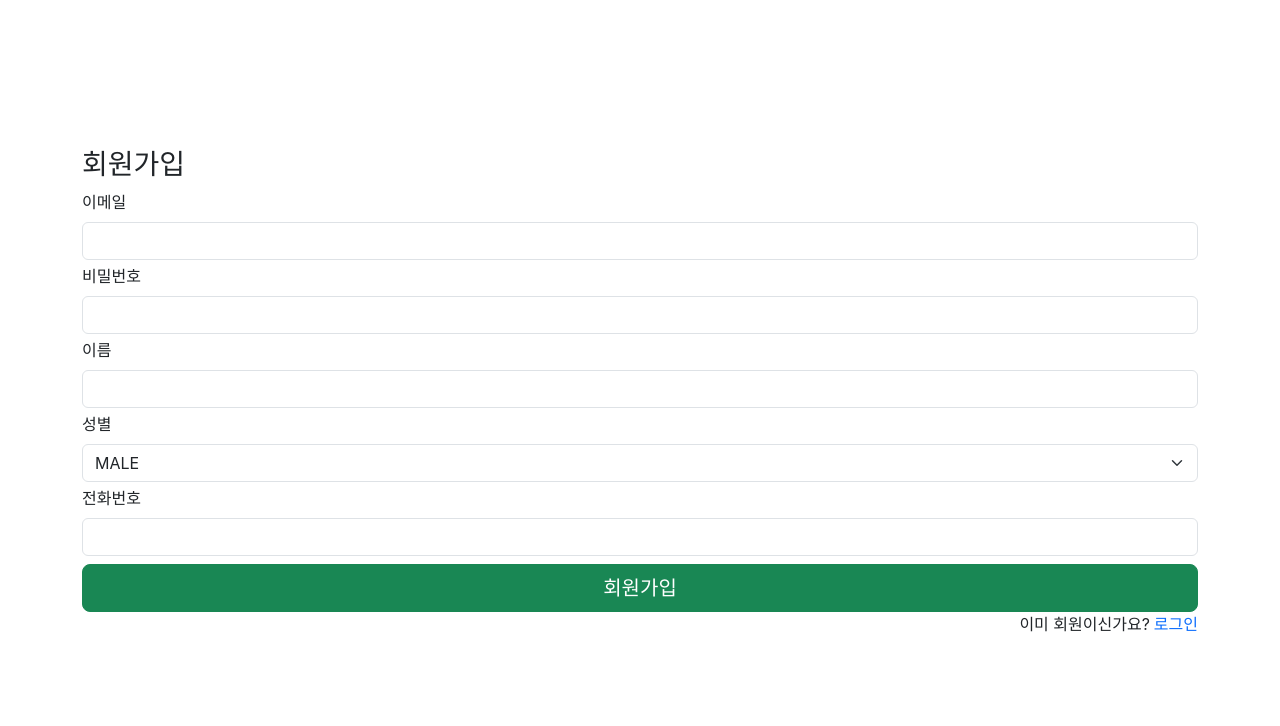
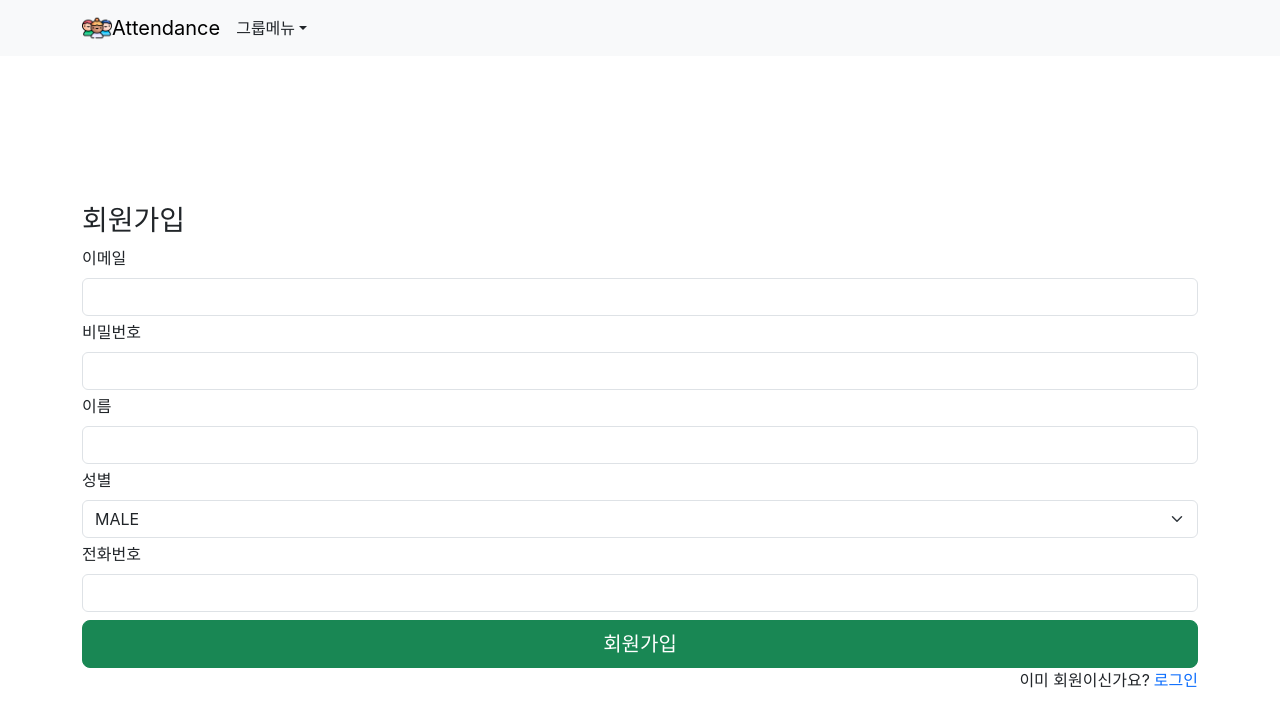
Before and after one commit to kimwanyoung/attendance-front, a React (Create React App) app: page /register in a window 1280 px wide. Shown: the top 726 px of the page. Built offline with nearby package versions, Linux system fonts and the light colour scheme.

Commit message:
feat : 사용자 그룹 조회

```diff
--- a/src/App.tsx
+++ b/src/App.tsx
@@ -3,13 +3,17 @@ import './App.css';
 import {BrowserRouter, Route, Routes} from "react-router-dom";
 import Login from "./login/Login";
 import Register from "./register/Register";
+import Groups from "./groups/Group";
+import GlobalNavbar from "./commons/components/GlobalNavBar";
 
 function App() {
   return (
       <BrowserRouter>
+          <GlobalNavbar />
           <Routes>
               <Route path={"/"} element={<Login />}/>
               <Route path={"/register"} element={<Register />}/>
+              <Route path={"/groups"} element={<Groups />}/>
           </Routes>
       </BrowserRouter>
   );
--- /dev/null
+++ b/src/commons/components/GlobalNavBar.tsx
@@ -0,0 +1,36 @@
+import {Container, Navbar, NavDropdown} from "react-bootstrap";
+import {useLocation, useNavigate} from "react-router-dom";
+
+const GlobalNavbar = () => {
+    const location = useLocation();
+    return (
+        <Navbar className="bg-body-tertiary" style={{minWidth: "100%"}}>
+            <Container>
+                <Navbar.Brand href="/groups">
+                    <img
+                        src="/img/teamwork.png"
+                        width="30"
+                        height="30"
+                        className="d-inline-block align-top"
+                        alt="React Bootstrap logo"
+                    />
+                    Attendance
+                </Navbar.Brand>
+                {
+                    location.pathname !== '/' &&
+                    <Navbar.Collapse id="basic-navbar-nav">
+                    <NavDropdown title="그룹메뉴" id="basic-nav-dropdown">
+                        <NavDropdown.Item href="#action/3.1">그룹 생성</NavDropdown.Item>
+                        <NavDropdown.Item href="#action/3.2">
+                            투표 현황
+                        </NavDropdown.Item>
+                        <NavDropdown.Item href="#action/3.3">Something</NavDropdown.Item>
+                    </NavDropdown>
+                </Navbar.Collapse>
+                }
+            </Container>
+        </Navbar>
+    );
+}
+
+export default GlobalNavbar;
--- /dev/null
+++ b/src/commons/components/GroupCard.tsx
@@ -0,0 +1,20 @@
+import {Card} from "react-bootstrap";
+import {GroupProps} from "../../groups/Group";
+import React from "react";
+
+const GroupCard:React.FC<GroupProps> = ({id, title, description, memberCount}) => {
+    return (
+        <Card className="mt-2" style={{minWidth: "100%"}} border="success">
+            {/*<Card.Img variant="top" src="holder.js/100px180" />*/}
+            <Card.Body>
+                <Card.Title>{title}</Card.Title>
+                <Card.Text>
+                    {description}
+                </Card.Text>
+            </Card.Body>
+            <Card.Footer className="text-muted">참가자: {memberCount}명</Card.Footer>
+        </Card>
+    )
+}
+
+export default GroupCard;
--- /dev/null
+++ b/src/groups/Group.tsx
@@ -0,0 +1,43 @@
+import {Container} from "react-bootstrap";
+import GroupCard from "../commons/components/GroupCard";
+import {useEffect, useState} from "react";
+import axios from "axios";
+import {HOST} from "../const/global.const";
+
+export interface GroupProps {
+    id: number;
+    title: string;
+    description: string;
+    memberCount: number;
+}
+
+const Groups = () => {
+    const [groups, setGroups] = useState<GroupProps[]>([]);
+
+    useEffect(() => {
+        const getAllGroupsById = async () => {
+            try {
+                const response = await axios.get(`${HOST}/membership`, {
+                    headers: {
+                        'authorization': `Bearer ${localStorage.getItem('accessToken')}`,
+                    }
+                })
+                console.log(response.data);
+                setGroups(response.data);
+            } catch (err) {
+                console.error(err);
+            }
+        }
+        getAllGroupsById();
+    }, [])
+
+    return (
+        <Container  className="d-flex flex-column justify-content-start" style={{minHeight: "100vh"}}>
+            {groups.map((group) => {
+                return <GroupCard id={group.id} key={group.id} title={group.title} description={group.description} memberCount={group.memberCount}/>
+            })}
+        </Container>
+    )
+}
+
+export default Groups;
--- /dev/null
+++ b/src/groups/IGroup.ts
@@ -0,0 +1,6 @@
+export interface IGroup {
+    id: number;
+    title: string;
+    description: string;
+    count: number;
+}
--- a/src/index.tsx
+++ b/src/index.tsx
@@ -8,9 +8,9 @@ const root = ReactDOM.createRoot(
   document.getElementById('root') as HTMLElement
 );
 root.render(
-  <React.StrictMode>
+  <>
     <App />
-  </React.StrictMode>
+  </>
 );
 
 // If you want to start measuring performance in your app, pass a function
--- a/src/login/Login.tsx
+++ b/src/login/Login.tsx
@@ -4,7 +4,7 @@ import {Button, Container} from "react-bootstrap";
 import {ChangeEvent, FormEvent, useState} from "react";
 import axios from "axios";
 import {HOST} from "../const/global.const";
-import {Link} from "react-router-dom";
+import {Link, useNavigate} from "react-router-dom";
 
 interface LoginProps {
     email: string;
@@ -16,6 +16,7 @@ const Login = () => {
         email: '',
         password: '',
     });
+    const navigate = useNavigate();
 
     const handleChange = (event: ChangeEvent<HTMLInputElement>) => {
         const {name, value} = event.target;
@@ -34,6 +35,12 @@ const Login = () => {
                 password: login.password,
             });
             console.log(response);
+            if(response.status === 201) {
+                const {accessToken, refreshToken} = response.data;
+                localStorage.setItem('accessToken', accessToken);
+                localStorage.setItem('refreshToken', refreshToken);
+                navigate('/groups');
+            }
         } catch (err) {
             console.error(err);
         }
--- a/src/register/Register.tsx
+++ b/src/register/Register.tsx
@@ -2,7 +2,7 @@ import Form from "react-bootstrap/Form";
 import InputForm from "../commons/components/InputForm";
 import InputSelect from "../commons/components/InputSelect";
 import {Button, Container} from "react-bootstrap";
-import {Link} from "react-router-dom";
+import {Link, useNavigate} from "react-router-dom";
 import {Gender} from "../types/genter.enum";
 import React, {ChangeEvent, FormEvent, useState} from "react";
 import axios from "axios";
@@ -25,6 +25,7 @@ const Register = () => {
         gender: Gender.MALE,
         phone: '',
     })
+    const navigate = useNavigate();
 
     const handleChange = (event: ChangeEvent<HTMLInputElement | HTMLSelectElement>) => {
         const {name, value} = event.target;
@@ -42,7 +43,12 @@ const Register = () => {
                 ...register
             });
 
-            console.log(response);
+            if(response.status === 201) {
+                const {accessToken, refreshToken} = response.data;
+                localStorage.setItem('accessToken', accessToken);
+                localStorage.setItem('refreshToken', refreshToken);
+                navigate('/groups');
+            }
         } catch (err) {
             console.error(err);
         }
```
Also changed, not shown: public/img/teamwork.png (added).
